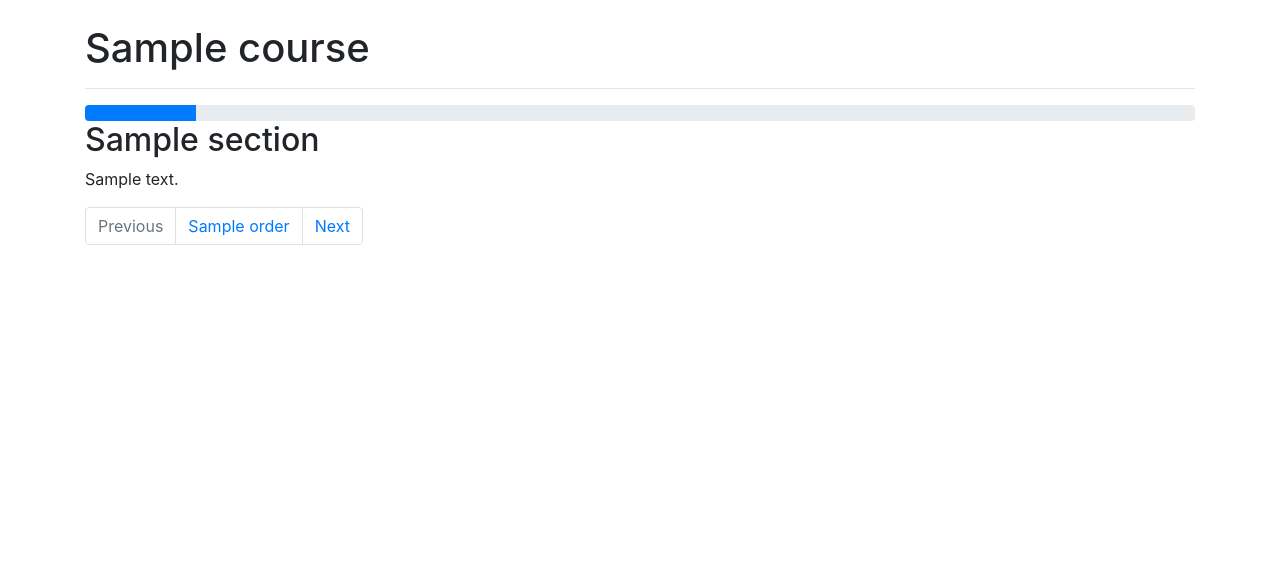
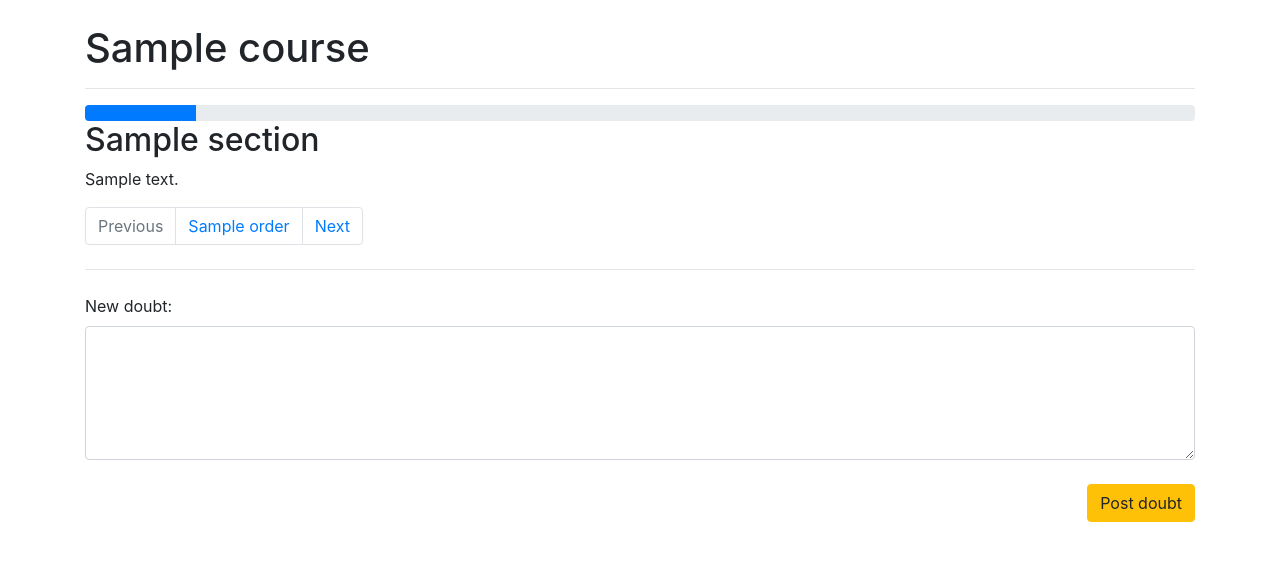
Before and after one commit to JorgeFrias/ClassOnV2, a Flask app: template BackEnd/Server/classOn/assigment/templates/assigment.html in a window 1280 px wide. Shown: the part 56-617 px from the top of the page. Run offline with Flask 2, Linux system fonts and the light colour scheme; the template is opened without the code that fills it: most values are stand-ins (such as "Sample title", 1, 10 or a date in 2020); some libraries are stand-ins or nearby versions.

Commit message:
Added doubt post interface.

```diff
--- a/BackEnd/Server/classOn/assigment/templates/assigment.html
+++ b/BackEnd/Server/classOn/assigment/templates/assigment.html
@@ -37,4 +37,7 @@
         {% endif %}
     </ul>
 
+    <hr class="my-4">
+    {% include "doubt.html" %}
+
 {% endblock %}
```
Also changed, not shown: BackEnd/Server/classOn/assigment/forms.py (added).
